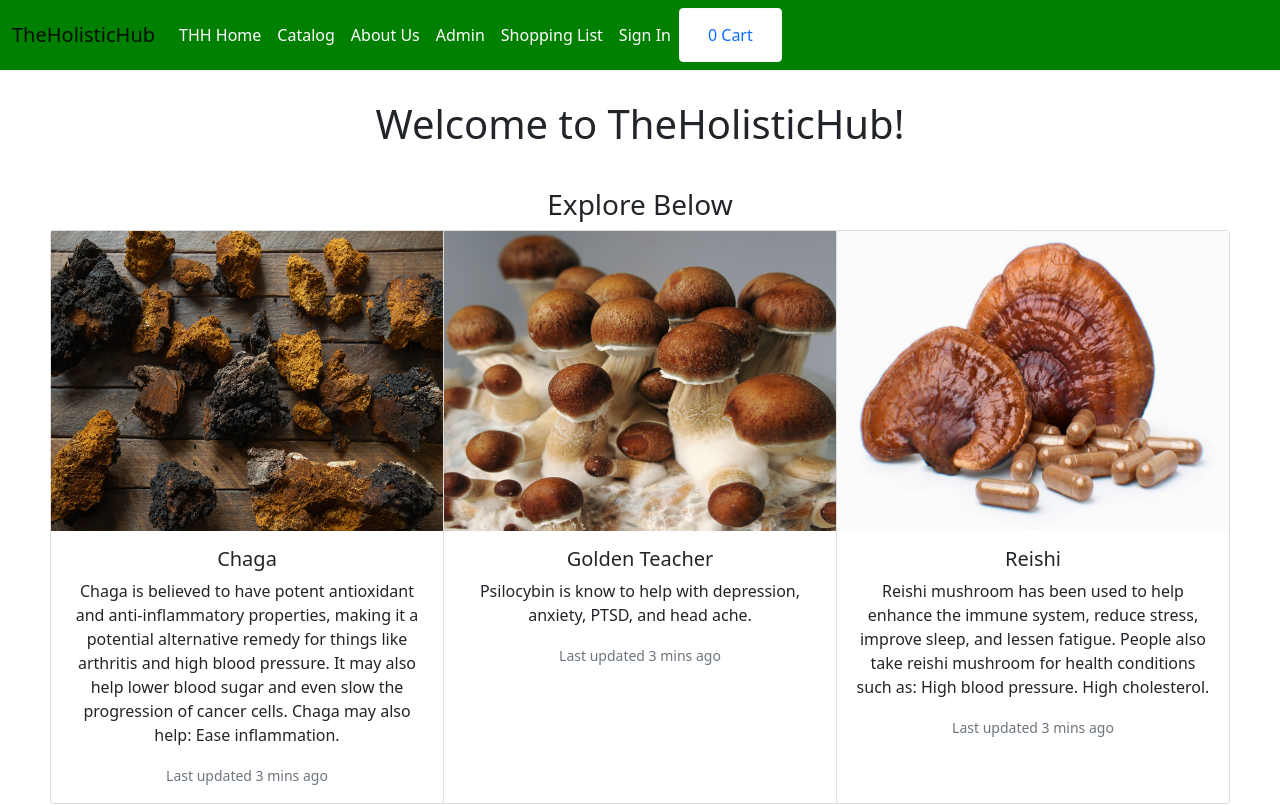
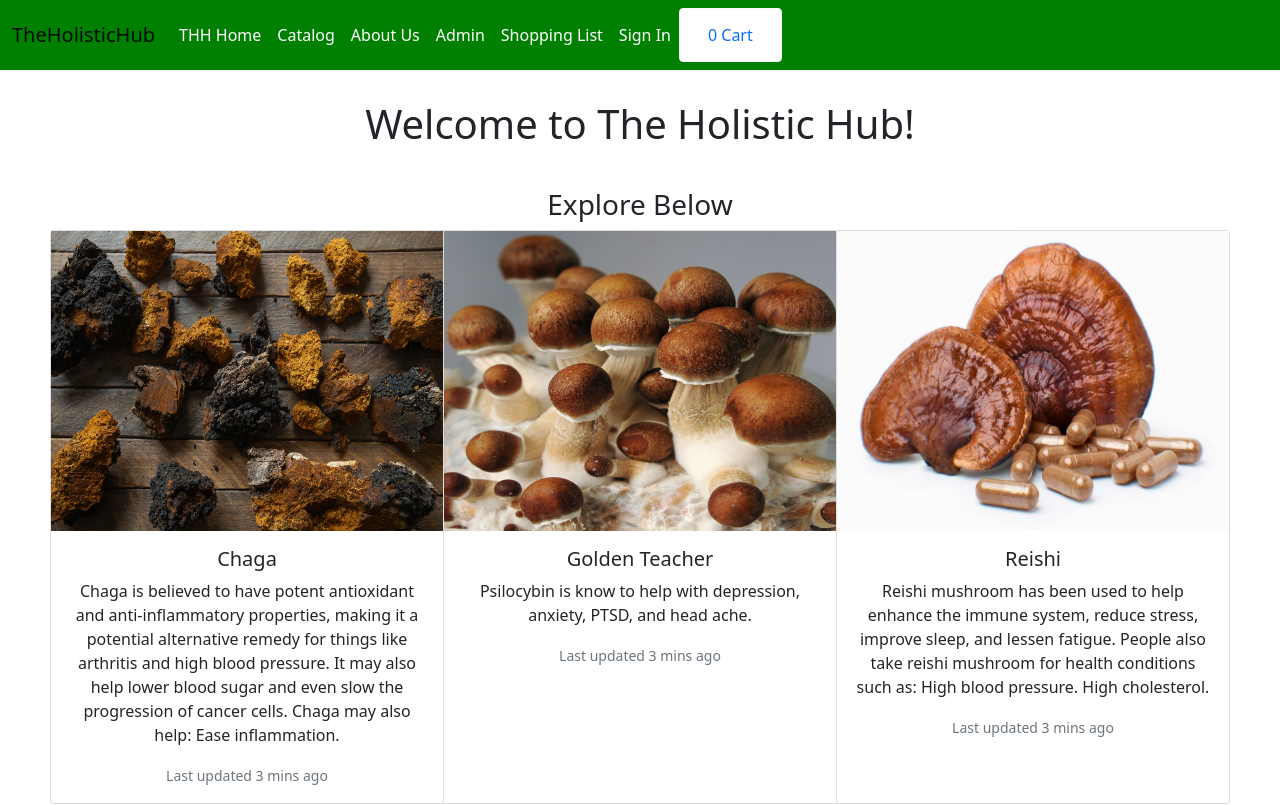
Before and after one commit to benjaminvance/THH, a React (Create React App) app: page / in a window 1280 px wide. Shown: the top 805 px of the page. Built offline with nearby package versions, Linux system fonts and the light colour scheme.

Commit message:
Update home.jsx

```diff
--- a/src/components/home.jsx
+++ b/src/components/home.jsx
@@ -8,7 +8,7 @@ const Home = () => {
     };
     return (
         <div className="home-page">
-            <h1 class="home-title">Welcome to TheHolisticHub!</h1>
+            <h1 class="home-title">Welcome to The Holistic Hub!</h1>
             <div>
 
             </div>
```
